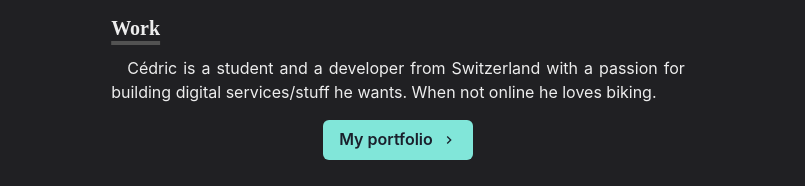
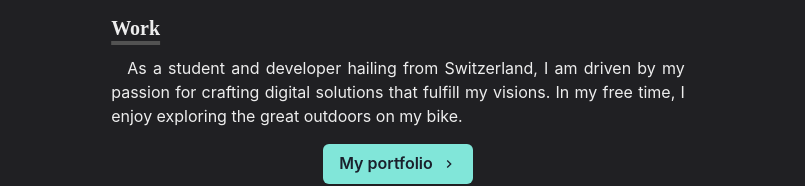
Before and after one commit to benni347/portfolio, a Next.js app: page / in a window 1280 px wide. Shown: the part 206-392 px from the top of the page, without its empty margins (242-1047 px from the left). Built offline with nearby package versions, Linux system fonts and the light colour scheme.

Commit message:
Rewrote the about Me section.

```diff
--- a/pages/index.js
+++ b/pages/index.js
@@ -68,9 +68,9 @@ const Page = () => {
                         Work
                     </Heading>
                     <Paragraph>
-                        Cédric is a student and a developer from Switzerland
-                        with a passion for building digital services/stuff he
-                        wants. When not online he loves biking.
+                        As a student and developer hailing from Switzerland,
+                        I am driven by my passion for crafting digital solutions that fulfill my visions.
+                        In my free time, I enjoy exploring the great outdoors on my bike.
                     </Paragraph>
                     <Box align="center" my={4}>
                         <NextLink href="/works" legacyBehavior>
```
